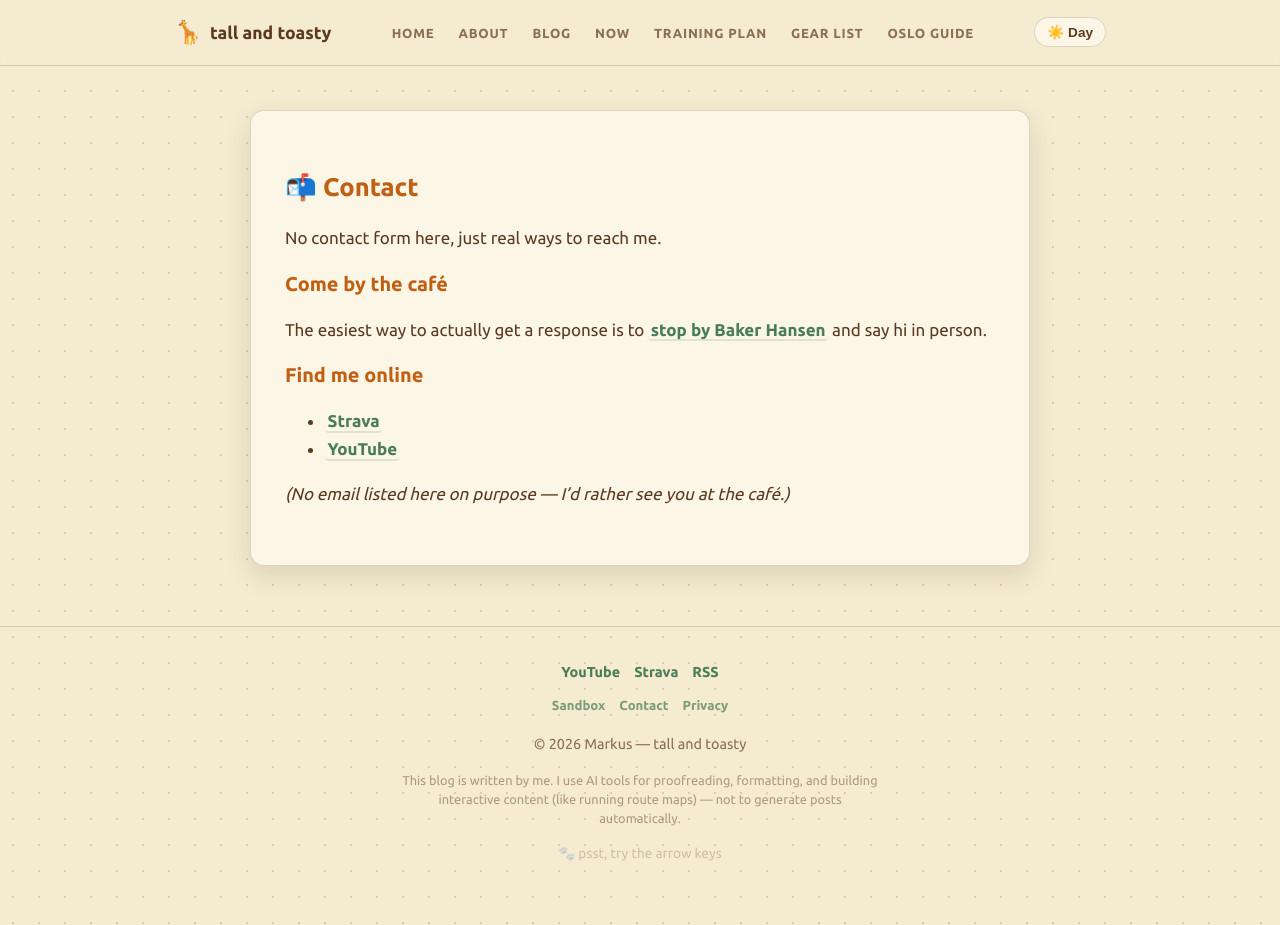
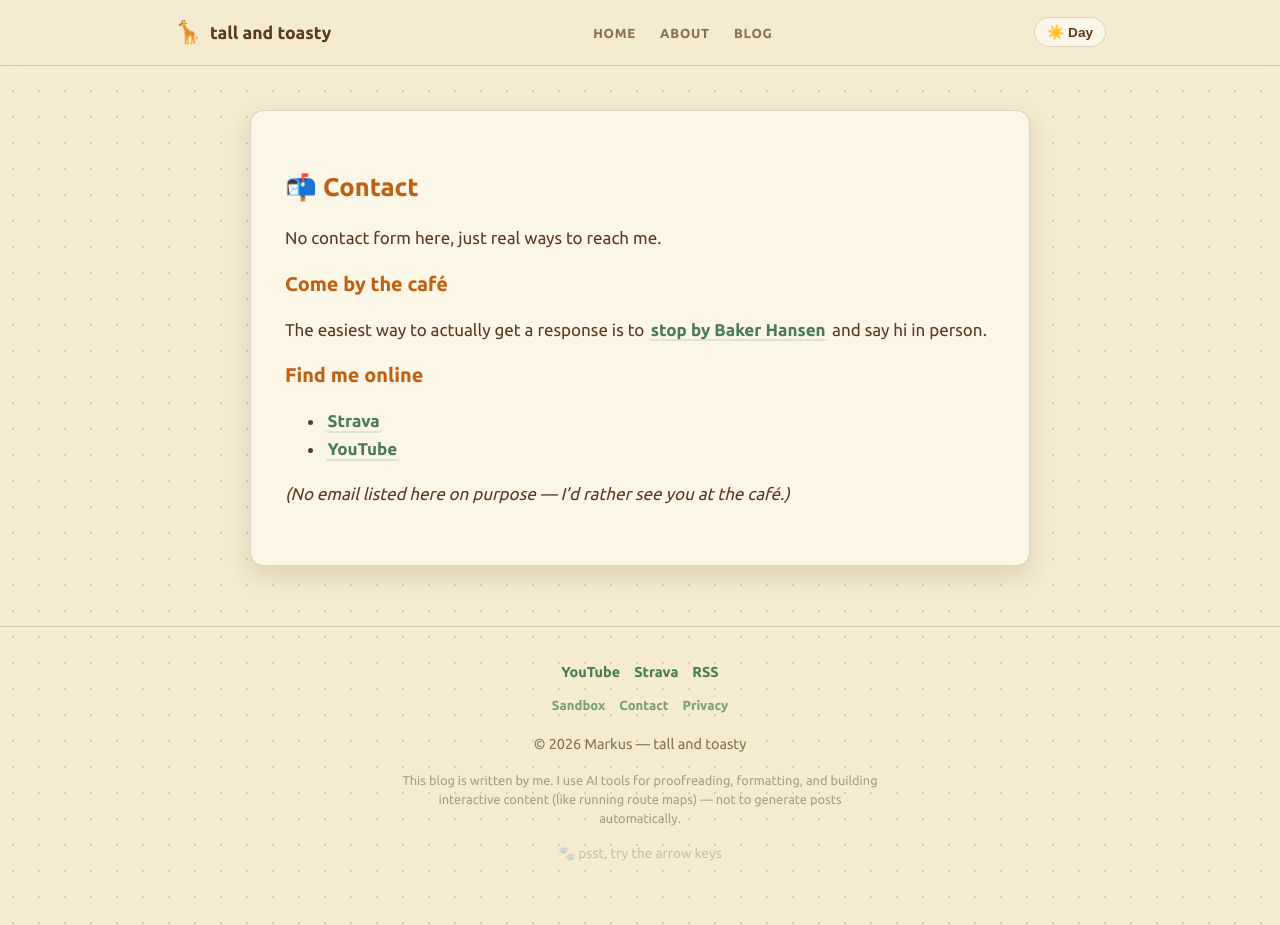
Before and after one commit to markuslyngmo/tallandtoasty, a Jekyll site: the page built from contact.md, in a window 1280 px wide and 925 px high. Built offline with Jekyll 4.4.1, drawn with Linux system fonts in a browser that asks for light colours.

Commit message:
Trim nav down to Home, About, Blog
Now/Training Plan/Gear List/Oslo Guide were making the nav wrap to
three lines on mobile. They're already discoverable as cards in the
homepage's Explore section, so drop them from the top nav.

Co-Authored-By: Claude Sonnet 5 <noreply@anthropic.com>

```diff
--- a/_includes/nav.html
+++ b/_includes/nav.html
@@ -7,10 +7,6 @@
       <li><a href="{{ '/' | relative_url }}"{% if page.url == '/' %} class="active"{% endif %}>Home</a></li>
       <li><a href="{{ '/about/' | relative_url }}"{% if page.url == '/about/' %} class="active"{% endif %}>About</a></li>
       <li><a href="{{ '/blog/' | relative_url }}"{% if page.url contains '/blog' or page.layout == 'post' %} class="active"{% endif %}>Blog</a></li>
-      <li><a href="{{ '/now/' | relative_url }}"{% if page.url == '/now/' %} class="active"{% endif %}>Now</a></li>
-      <li><a href="{{ '/training-plan/' | relative_url }}"{% if page.url == '/training-plan/' %} class="active"{% endif %}>Training Plan</a></li>
-      <li><a href="{{ '/my-gear-list/' | relative_url }}"{% if page.url == '/my-gear-list/' %} class="active"{% endif %}>Gear List</a></li>
-      <li><a href="{{ '/my-oslo-guide/' | relative_url }}"{% if page.url == '/my-oslo-guide/' %} class="active"{% endif %}>Oslo Guide</a></li>
     </ul>
     <button class="theme-toggle" type="button" aria-label="Toggle dark mode">☀️ Day</button>
   </div>
```
